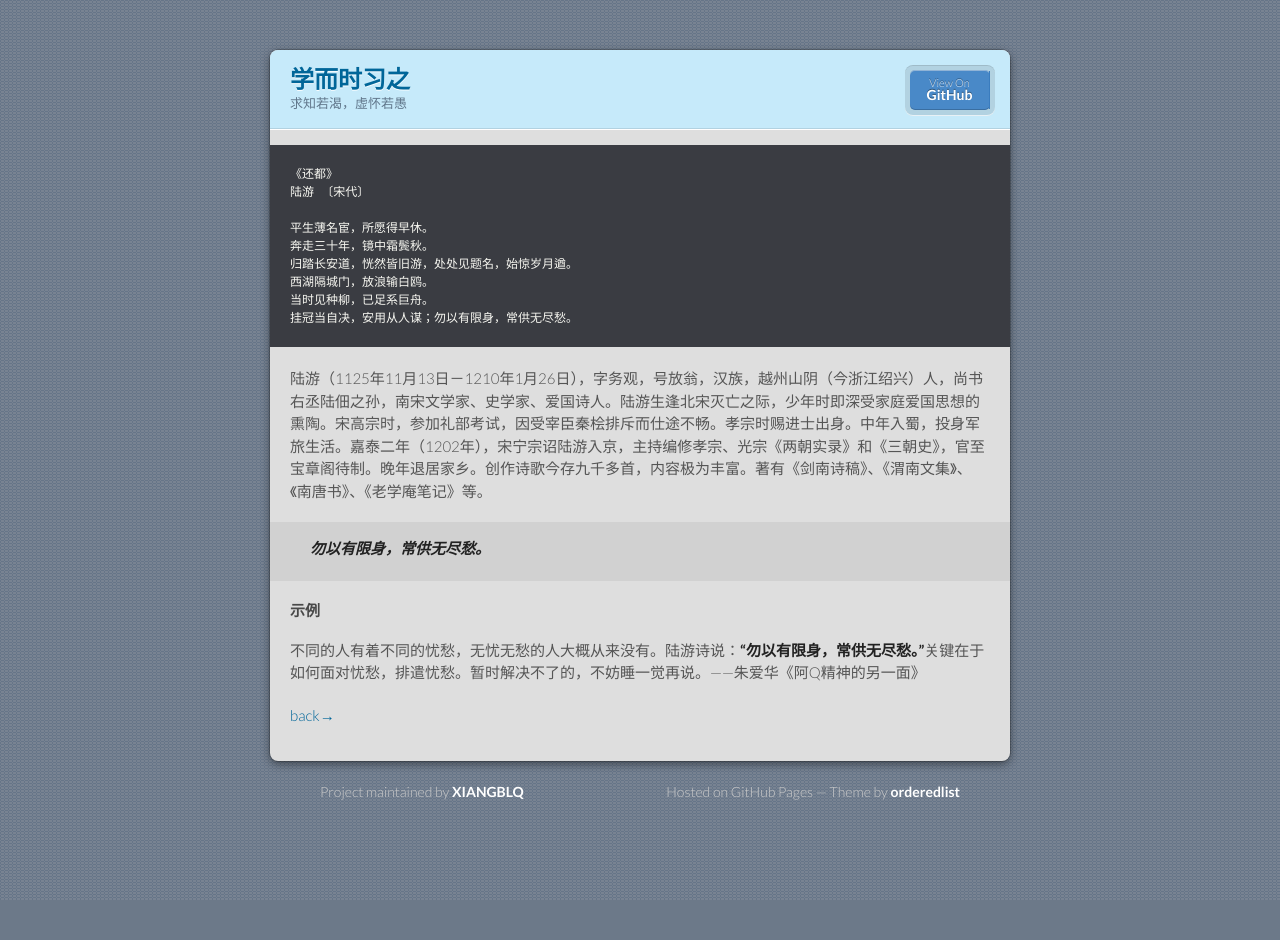
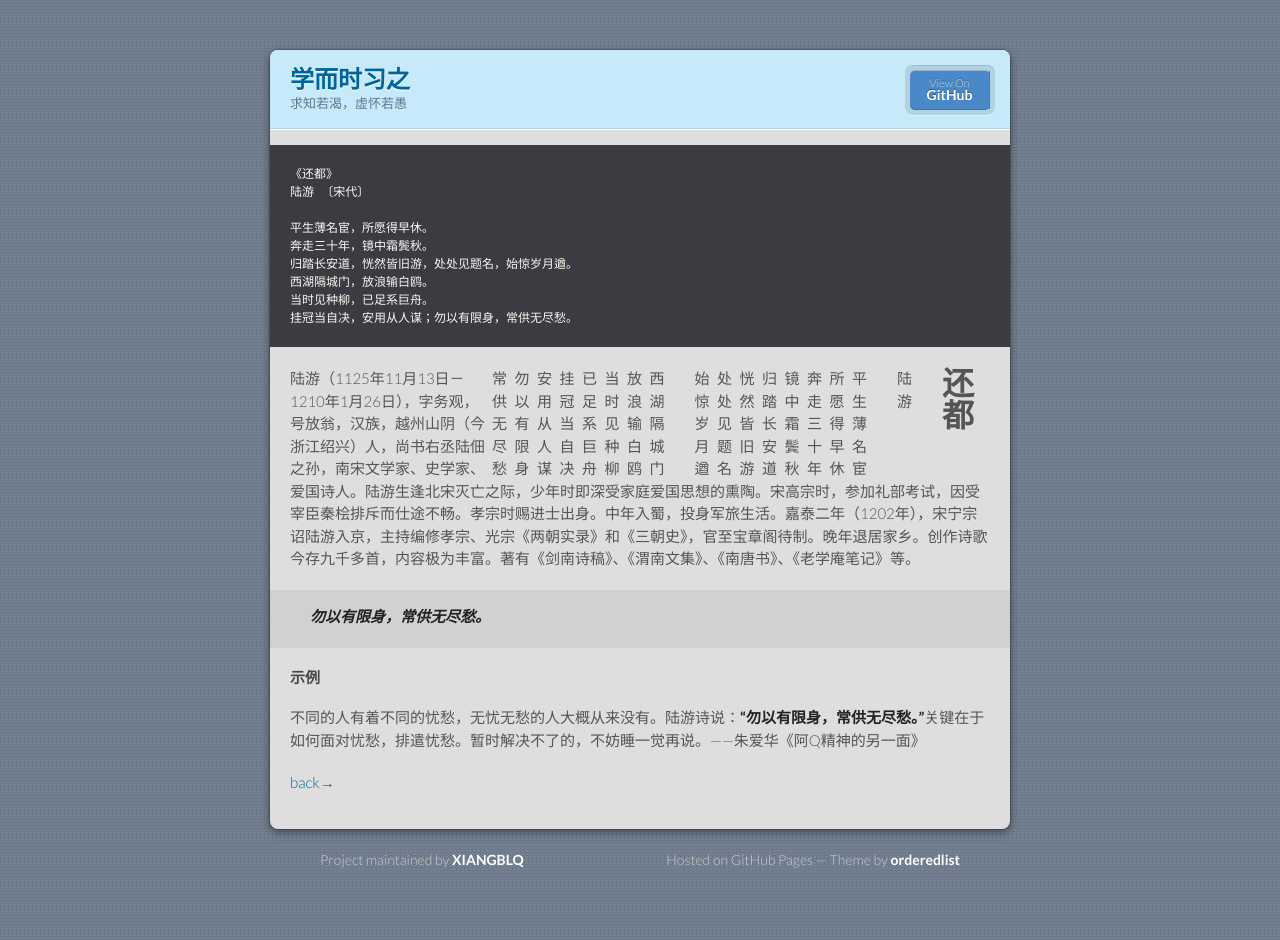
Before and after one commit to XIANGBLQ/wenzhai, a Jekyll site: the page built from pages/shiwen/shici/shangxi/陆游-huan-du.md, in a window 1280 px wide. Built offline with Jekyll 4.4.1, drawn with Linux system fonts in a browser that asks for light colours; before the commit the page ends 900 px from its top, so only the background shows below that.

Commit message:
Update 陆游-huan-du.md

````diff
--- a/pages/shiwen/shici/shangxi/陆游-huan-du.md
+++ b/pages/shiwen/shici/shangxi/陆游-huan-du.md
@@ -14,6 +14,38 @@ layout: default
 挂冠当自决，安用从人谋；勿以有限身，常供无尽愁。
 ```
 
+<style>
+#poem div{
+width:1.5em; float:right;
+}
+</style>
+
+<div id="poem">
+<div style="font-size:xx-large;font-weight:bold;line-height:1em;">还都</div>
+<div>　</div>
+<div>陆游　</div>
+<div>　</div>
+<div>平生薄名宦　</div>
+<div>所愿得早休　</div>
+<div>奔走三十年　</div>
+<div>镜中霜鬓秋　</div>
+<div>归踏长安道　</div>
+<div>恍然皆旧游　</div>
+<div>处处见题名　</div>
+<div>始惊岁月遒　</div>
+<div>　</div>
+<div>西湖隔城门　</div>
+<div>放浪输白鸥　</div>
+<div>当时见种柳　</div>
+<div>已足系巨舟　</div>
+<div>挂冠当自决　</div>
+<div>安用从人谋　</div>
+<div>勿以有限身　</div>
+<div>常供无尽愁　</div>
+</div>
+
+
+
 陆游（1125年11月13日－1210年1月26日），字务观，号放翁，汉族，越州山阴（今浙江绍兴）人，尚书右丞陆佃之孙，南宋文学家、史学家、爱国诗人。陆游生逢北宋灭亡之际，少年时即深受家庭爱国思想的熏陶。宋高宗时，参加礼部考试，因受宰臣秦桧排斥而仕途不畅。孝宗时赐进士出身。中年入蜀，投身军旅生活。嘉泰二年（1202年），宋宁宗诏陆游入京，主持编修孝宗、光宗《两朝实录》和《三朝史》，官至宝章阁待制。晚年退居家乡。创作诗歌今存九千多首，内容极为丰富。著有《剑南诗稿》、《渭南文集》、《南唐书》、《老学庵笔记》等。
 
 > **勿以有限身，常供无尽愁。**
````
